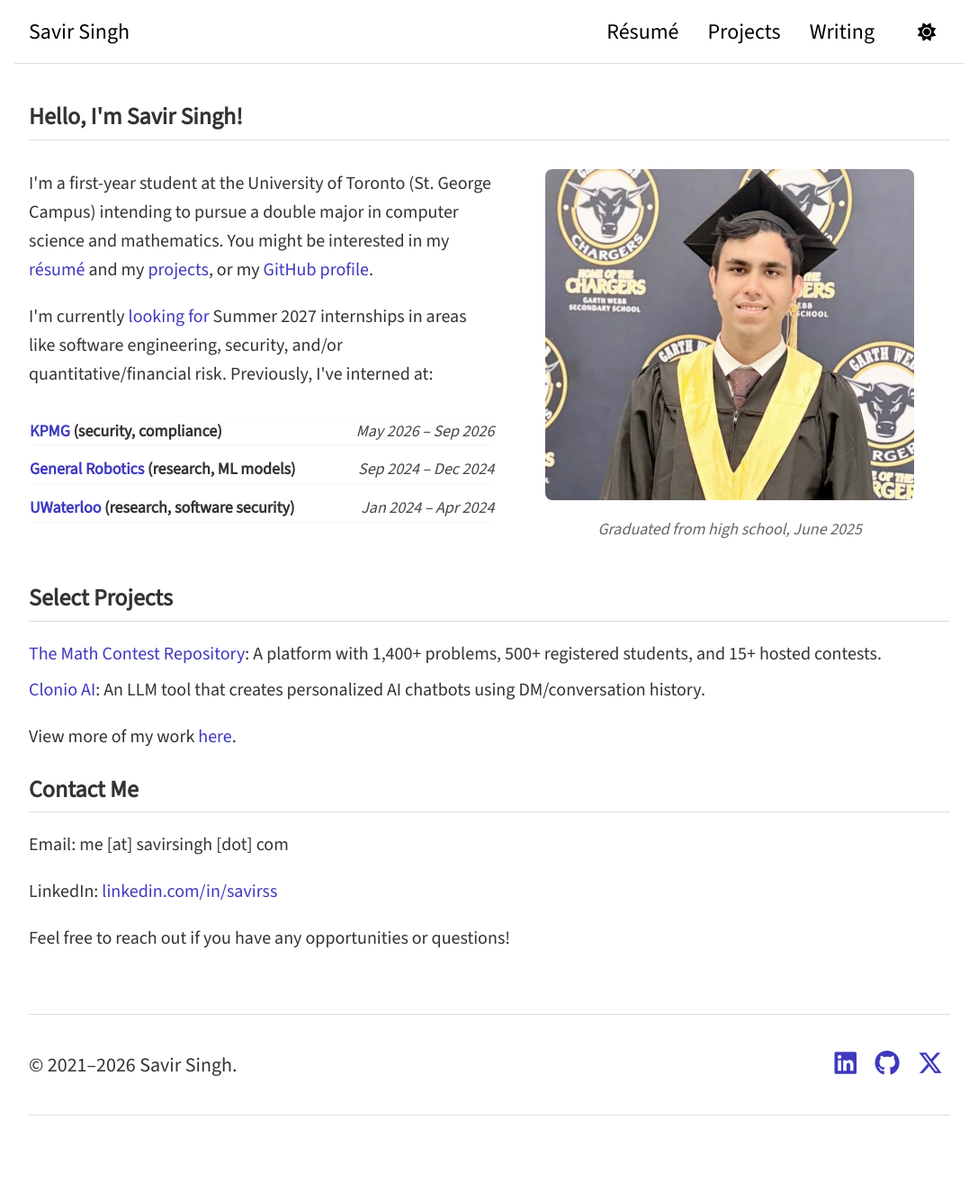
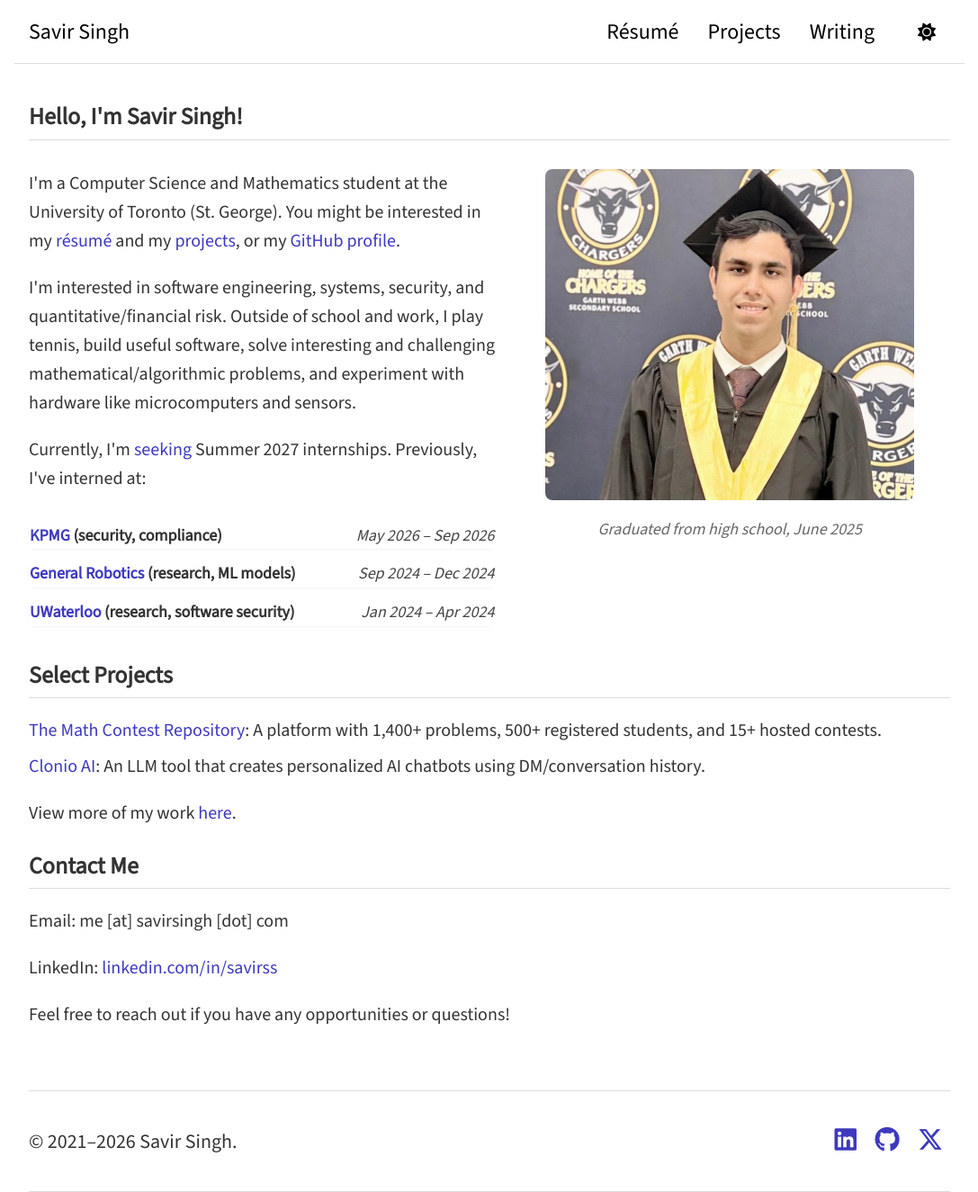
Before and after one commit to savirsingh/savirsingh.github.io, a Jekyll site: the page built from index.html, in a window 1280 px wide. Shown: the whole page at 90% size, without its empty margins (96-1183 px from the left). Built offline with Jekyll 4.4.1, drawn with Linux system fonts in a browser that asks for light colours; the list of posts is cut into pages by our own code; before the commit the page ends 1240 px from its top, so only the background shows below that.

Commit message:
Update index.html

```diff
--- a/index.html
+++ b/index.html
@@ -7,8 +7,9 @@ title: Home
   <h2>Hello, I'm Savir Singh!</h2>
   <div class="about-container">
     <div class="about-text">
-      <p>I'm a first-year student at the University of Toronto (St. George Campus) intending to pursue a double major in computer science and mathematics. You might be interested in my <a href="/resume">résumé</a> and my <a href="/projects">projects</a>, or my <a href="https://github.com/savirsingh">GitHub profile</a>.</p>
-      <p>I'm currently <a href="https://linkedin.com/in/savirss">looking for</a> Summer 2027 internships in areas like software engineering, security, and/or quantitative/financial risk. Previously, I've interned at:</p>
+      <p>I'm a Computer Science and Mathematics student at the University of Toronto (St. George). You might be interested in my <a href="/resume">résumé</a> and my <a href="/projects">projects</a>, or my <a href="https://github.com/savirsingh">GitHub profile</a>.</p>
+      <p>I'm interested in software engineering, systems, security, and quantitative/financial risk. Outside of school and work, I play tennis, build useful software, solve interesting and challenging mathematical/algorithmic problems, and experiment with hardware like microcomputers and sensors.</p>
+      <p>Currently, I'm <a href="https://linkedin.com/in/savirss">seeking</a> Summer 2027 internships. Previously, I've interned at:</p>
   <table class="internship-table">
     <tbody>
       <tr>
```
